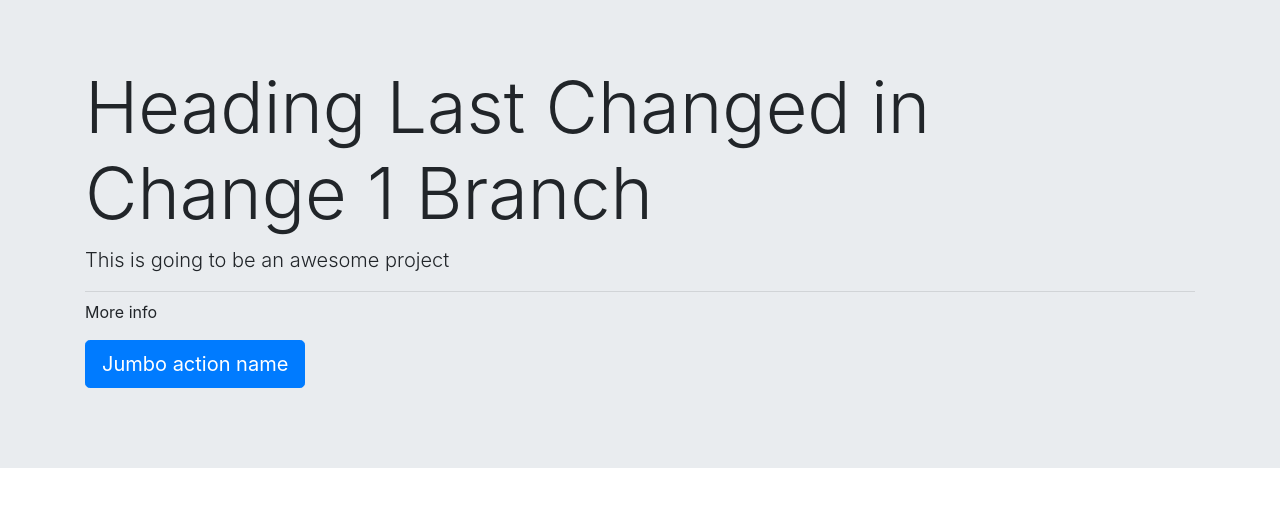
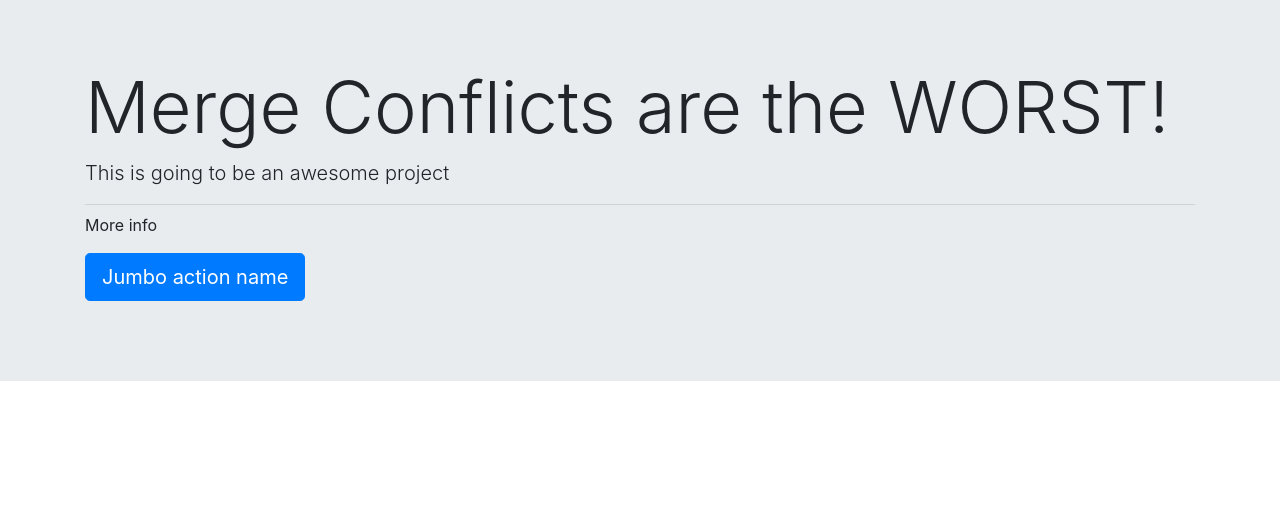
Before and after one commit to racquesta/mergeConflictDemo, a plain HTML site: page index.html in a window 1280 px wide. Drawn offline with nearby package versions, Linux system fonts and the light colour scheme.

Commit message:
Revert "changed heading 2"

```diff
--- a/index.html
+++ b/index.html
@@ -11,7 +11,7 @@
 <body>
   <div class="jumbotron jumbotron-fluid">
     <div class="container">
-      <h1 class="display-3">Heading Last Changed in Change 1 Branch</h1>
+      <h1 class="display-3">Merge Conflicts are the WORST!</h1>
       <p class="lead">This is going to be an awesome project</p>
       <hr class="my-2">
       <p>More info</p>
```
